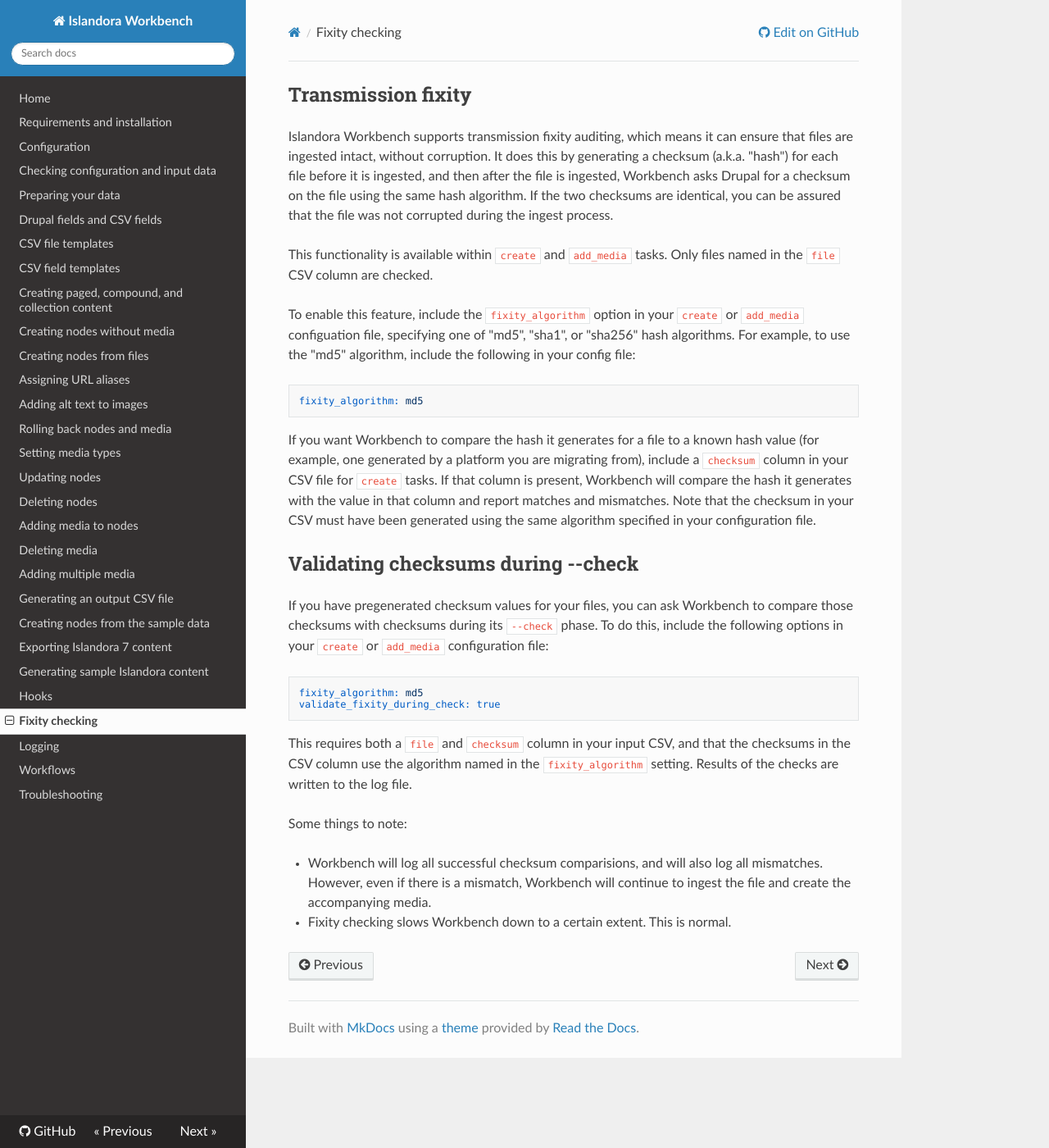
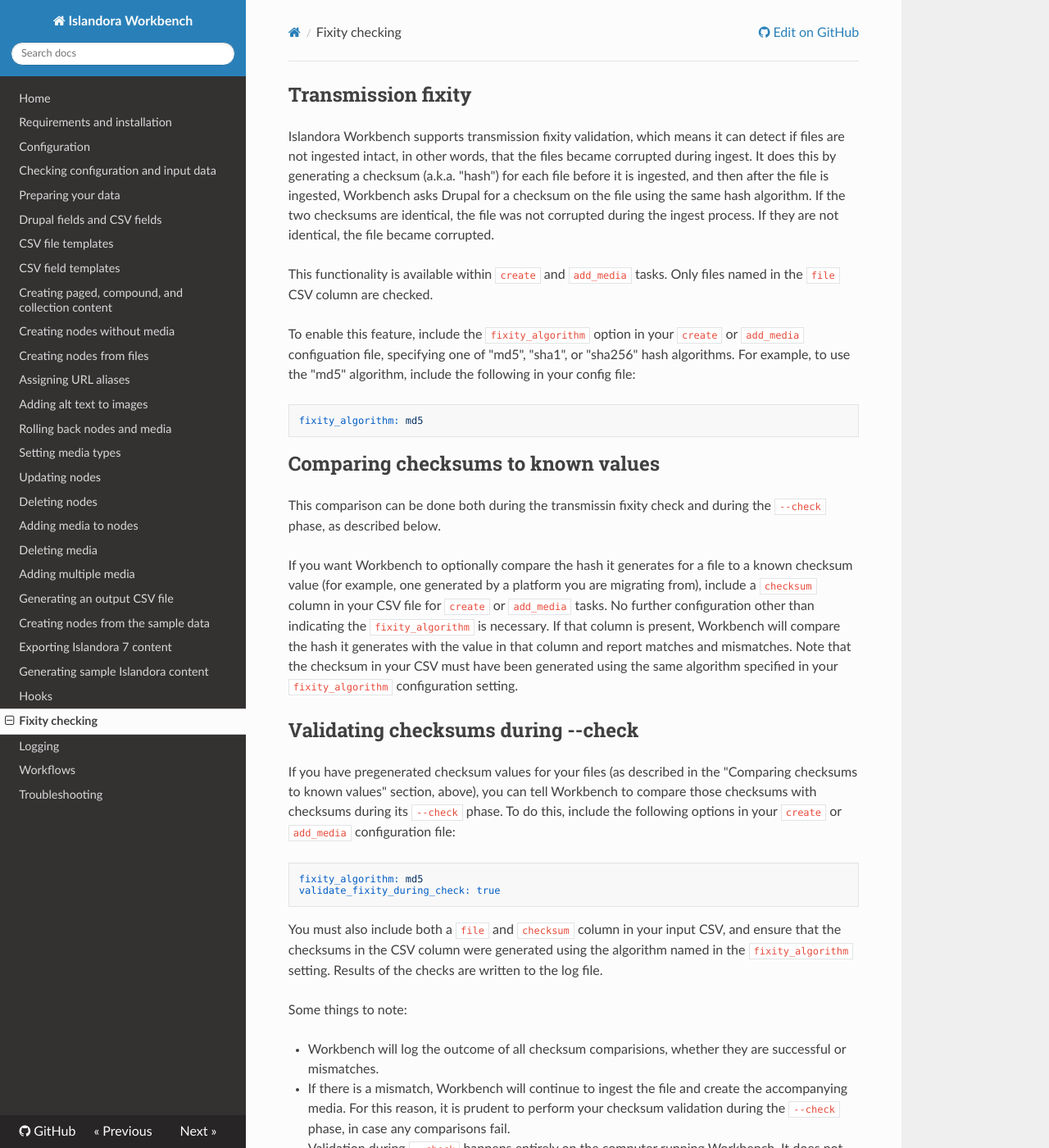
Before and after one commit to mjordan/islandora_workbench_docs, an MkDocs documentation site: the page built from docs/fixity.md, in a window 1280 px wide and 1400 px high. Shown: the whole window at 82% size. Built offline with MkDocs 1.6.1, drawn with Linux system fonts in a browser that asks for light colours; nearby versions of some CDN libraries; old or Windows-style settings are respelled for this version of MkDocs; some of the changed text lies outside the part shown.

Commit message:
More fixity docs.

````diff
--- a/docs/fixity.md
+++ b/docs/fixity.md
@@ -1,6 +1,6 @@
 ## Transmission fixity
 
-Islandora Workbench supports transmission fixity auditing, which means it can ensure that files are ingested intact, without corruption. It does this by generating a checksum (a.k.a. "hash") for each file before it is ingested, and then after the file is ingested, Workbench asks Drupal for a checksum on the file using the same hash algorithm. If the two checksums are identical, you can be assured that the file was not corrupted during the ingest process.
+Islandora Workbench supports transmission fixity validation, which means it can detect if files are not ingested intact, in other words, that the files became corrupted during ingest. It does this by generating a checksum (a.k.a. "hash") for each file before it is ingested, and then after the file is ingested, Workbench asks Drupal for a checksum on the file using the same hash algorithm. If the two checksums are identical, the file was not corrupted during the ingest process. If they are not identical, the file became corrupted.
 
 This functionality is available within `create` and `add_media` tasks. Only files named in the `file` CSV column are checked.
 
@@ -10,20 +10,26 @@
 fixity_algorithm: md5
 ```
 
-If you want Workbench to compare the hash it generates for a file to a known hash value (for example, one generated by a platform you are migrating from), include a `checksum` column in your CSV file for `create` tasks. If that column is present, Workbench will compare the hash it generates with the value in that column and report matches and mismatches. Note that the checksum in your CSV must have been generated using the same algorithm specified in your configuration file.
+## Comparing checksums to known values
+
+This comparison can be done both during the transmissin fixity check and during the `--check` phase, as described below.
+
+If you want Workbench to optionally compare the hash it generates for a file to a known checksum value (for example, one generated by a platform you are migrating from), include a `checksum` column in your CSV file for `create` or `add_media` tasks. No further configuration other than indicating the `fixity_algorithm` is necessary. If that column is present, Workbench will compare the hash it generates with the value in that column and report matches and mismatches. Note that the checksum in your CSV must have been generated using the same algorithm specified in your `fixity_algorithm` configuration setting.
 
 ## Validating checksums during --check
 
-If you have pregenerated checksum values for your files, you can ask Workbench to compare those checksums with checksums during its `--check` phase. To do this, include the following options in your `create` or `add_media` configuration file:
+If you have pregenerated checksum values for your files (as described in the "Comparing checksums to known values" section, above), you can tell Workbench to compare those checksums with checksums during its `--check` phase. To do this, include the following options in your `create` or `add_media` configuration file:
 
 ```yaml
 fixity_algorithm: md5
 validate_fixity_during_check: true
 ```
 
-This requires both a `file` and `checksum` column in your input CSV, and that the checksums in the CSV column use the algorithm named in the `fixity_algorithm` setting. Results of the checks are written to the log file.
+You must also include both a `file` and `checksum` column in your input CSV, and ensure that the checksums in the CSV column were generated using the algorithm named in the `fixity_algorithm` setting. Results of the checks are written to the log file.
 
 Some things to note:
 
-* Workbench will log all successful checksum comparisions, and will also log all mismatches. However, even if there is a mismatch, Workbench will continue to ingest the file and create the accompanying media.
-* Fixity checking slows Workbench down to a certain extent. This is normal.
+* Workbench will log the outcome of all checksum comparisions, whether they are successful or mismatches.
+* If there is a mismatch, Workbench will continue to ingest the file and create the accompanying media. For this reason, it is prudent to perform your checksum validation during the `--check` phase, in case any comparisons fail.
+* Validation during `--check` happens entirely on the computer running Workbench. It does not contact Drupal for checksum information (since the files haven't yet been ingested into Islandora at that point).
+* Fixity checking slows Workbench (and also Drupal if you perform transmission fixity checks) down to a certain extent, especially when files are large. This is unavoidable since calculating a file's checksum requires reading it into memory.
````
Also changed, not shown: site/index.html.
